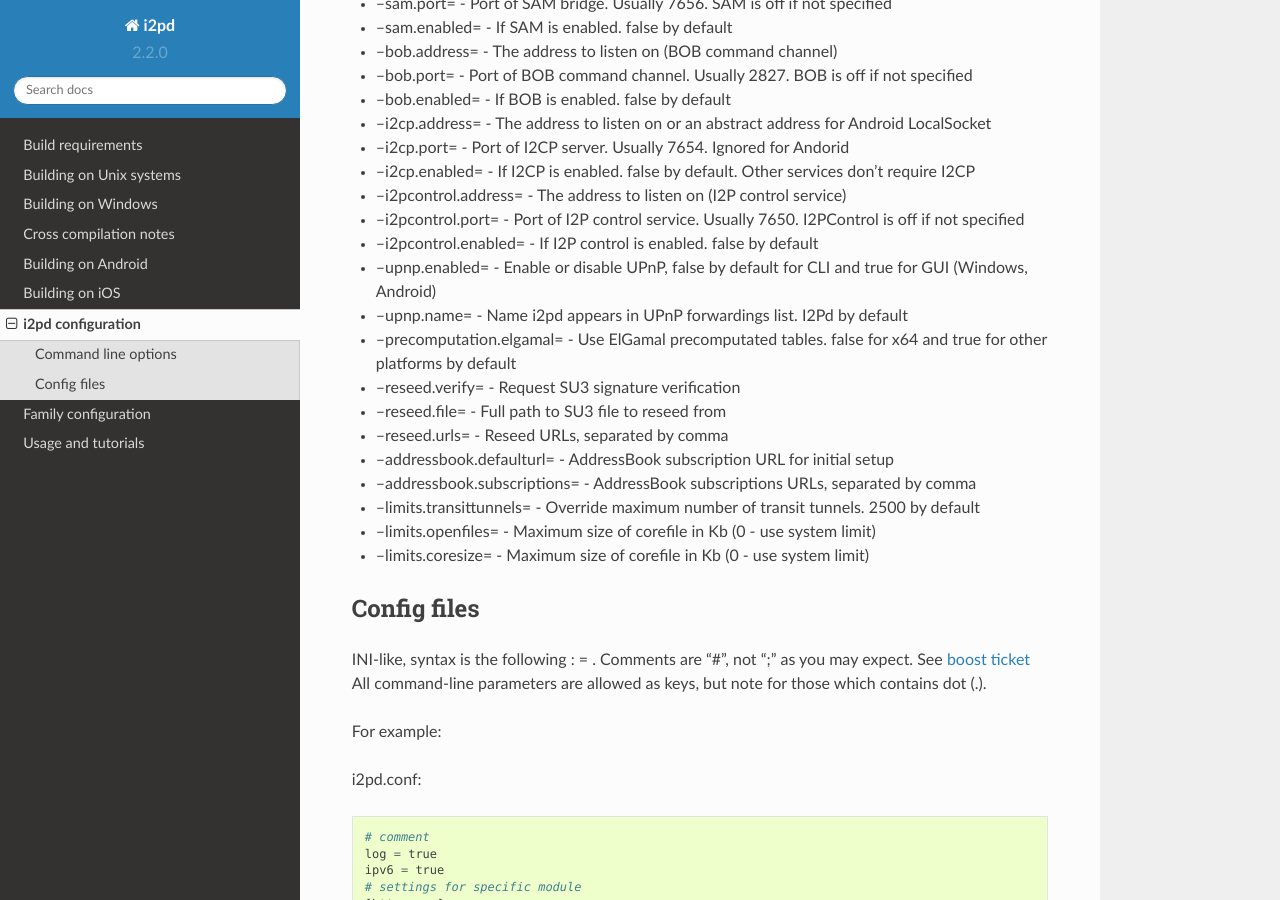
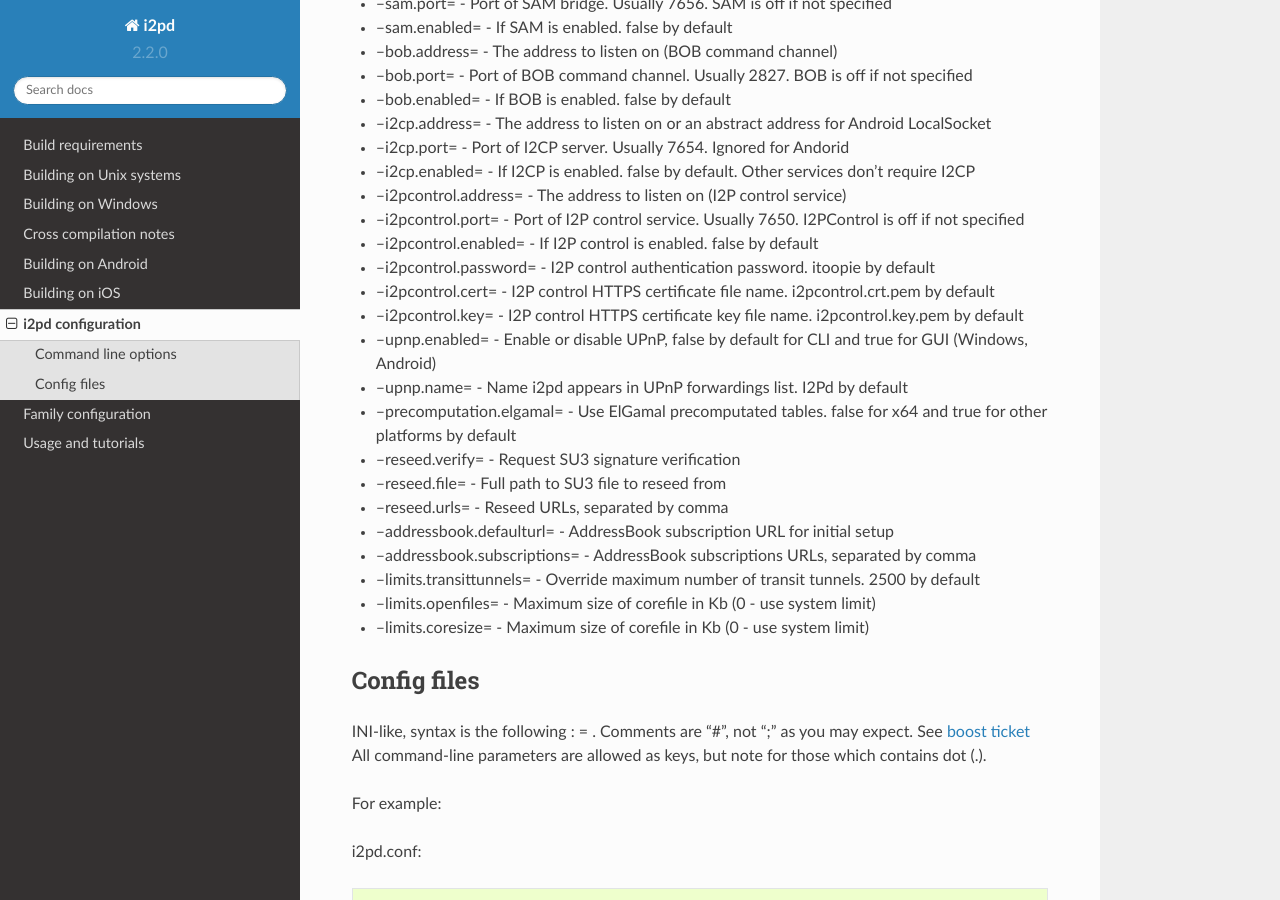
Before and after one commit to PurpleI2P/i2pd, a Sphinx documentation site: the page built from docs/configuration.md, in a window 1280 px wide and 900 px high, scrolled down 1544 px. Built offline with Sphinx 7.4.7 and the Read the Docs theme 2.0.0, drawn with Linux system fonts in a browser that asks for light colours.

Commit message:
more i2pcontrol options

```diff
--- a/docs/configuration.md
+++ b/docs/configuration.md
@@ -73,9 +73,12 @@
 * --i2cp.port=           - Port of I2CP server. Usually 7654. Ignored for Andorid
 * --i2cp.enabled=        - If I2CP is enabled. false by default. Other services don't require I2CP
 
-* --i2pcontrol.address= - The address to listen on (I2P control service)
-* --i2pcontrol.port=    - Port of I2P control service. Usually 7650. I2PControl is off if not specified
-* --i2pcontrol.enabled= - If I2P control is enabled. false by default
+* --i2pcontrol.address=  - The address to listen on (I2P control service)
+* --i2pcontrol.port=     - Port of I2P control service. Usually 7650. I2PControl is off if not specified
+* --i2pcontrol.enabled=  - If I2P control is enabled. false by default
+* --i2pcontrol.password= - I2P control authentication password. itoopie by default
+* --i2pcontrol.cert=     - I2P control HTTPS certificate file name. i2pcontrol.crt.pem by default
+* --i2pcontrol.key=      - I2P control HTTPS certificate key file name. i2pcontrol.key.pem by default
 
 * --upnp.enabled=       - Enable or disable UPnP, false by default for CLI and true for GUI (Windows, Android)
 * --upnp.name=          - Name i2pd appears in UPnP forwardings list. I2Pd by default
```
